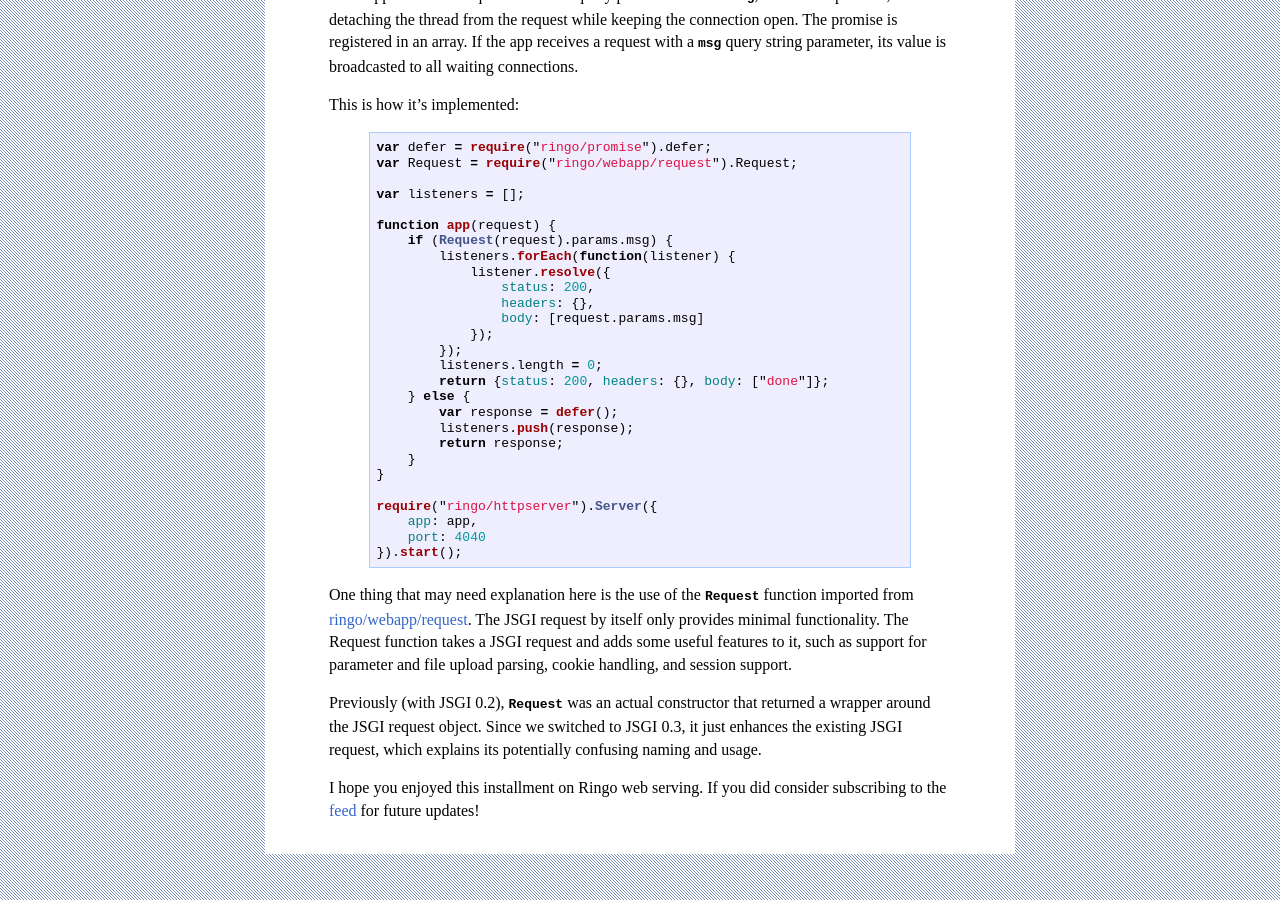
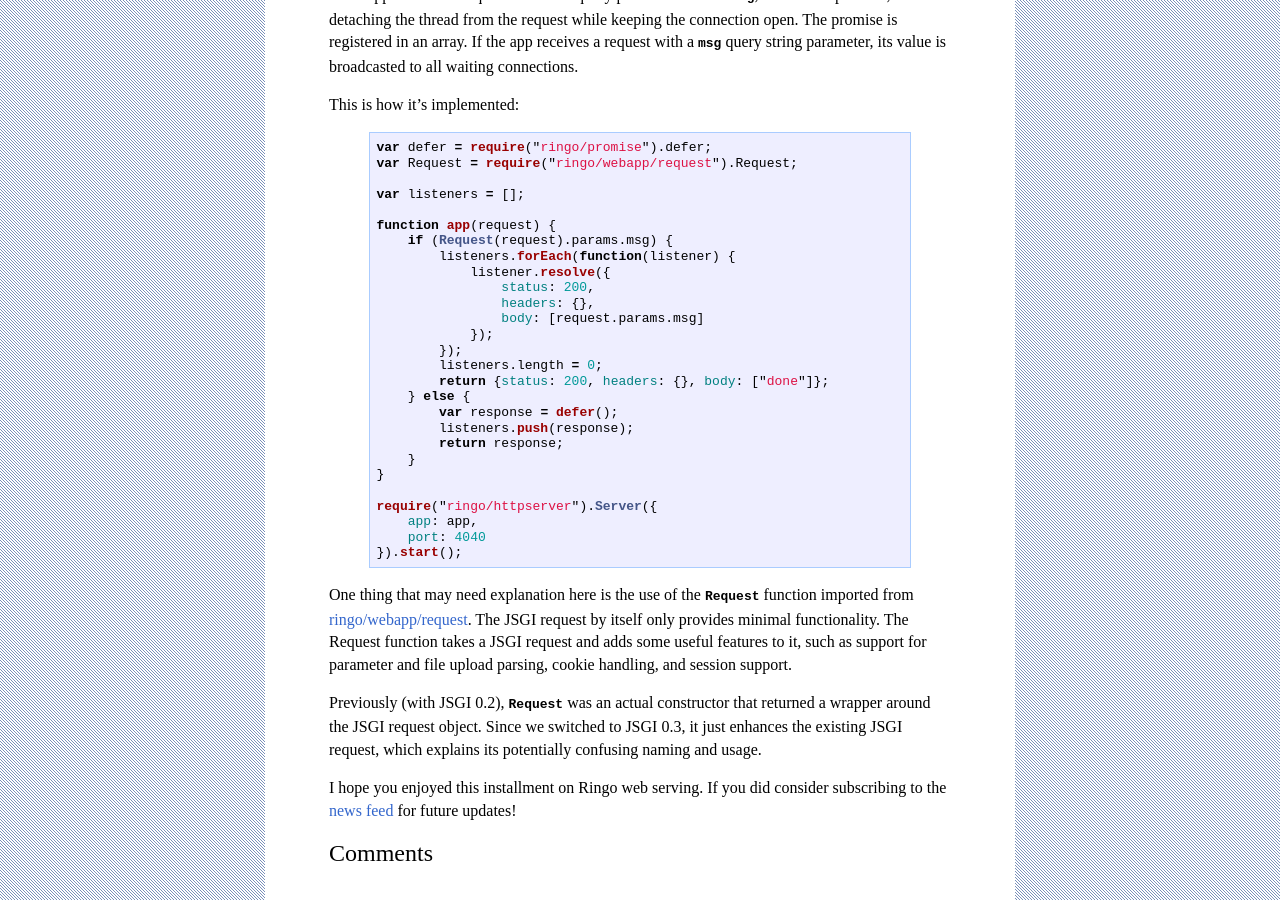
Before and after one commit to hns/hns.github.com, a Jekyll site: the page built from _posts/2010-07-02-versatility.md, in a window 1280 px wide and 900 px high, scrolled down 1965 px. Built offline with Jekyll 4.4.1, drawn with Linux system fonts in a browser that asks for light colours; comment, search, counter and statistics services are not loaded.

Commit message:
Enable comments

```diff
--- a/_layouts/post.html
+++ b/_layouts/post.html
@@ -30,8 +30,7 @@ layout: base
 </div>
 -->
 
-<!--
-<h3>Comments</h3>
+<h2>Comments</h2>
 <div id="disqus_thread"></div>
 <script type="text/javascript">
   var disqus_title = "{{ page.title }}";
@@ -44,7 +43,6 @@ layout: base
   })();
 </script>
 <noscript>Please enable JavaScript to view the <a href="http://disqus.com/?ref_noscript=hns">comments powered by Disqus.</a></noscript>
--->
 
 {% if page.next %}
     <div class="navbottom next">
--- a/_posts/2010-07-02-versatility.md
+++ b/_posts/2010-07-02-versatility.md
@@ -167,4 +167,4 @@ confusing naming and usage.
 [ringo/webapp/request]: http://ringojs.org/api/master/ringo/webapp/request
 
 I hope you enjoyed this installment on Ringo web serving. If you did consider
-subscribing to the [feed](/atom.xml) for future updates!
+subscribing to the [news feed](/atom.xml) for future updates!
```
